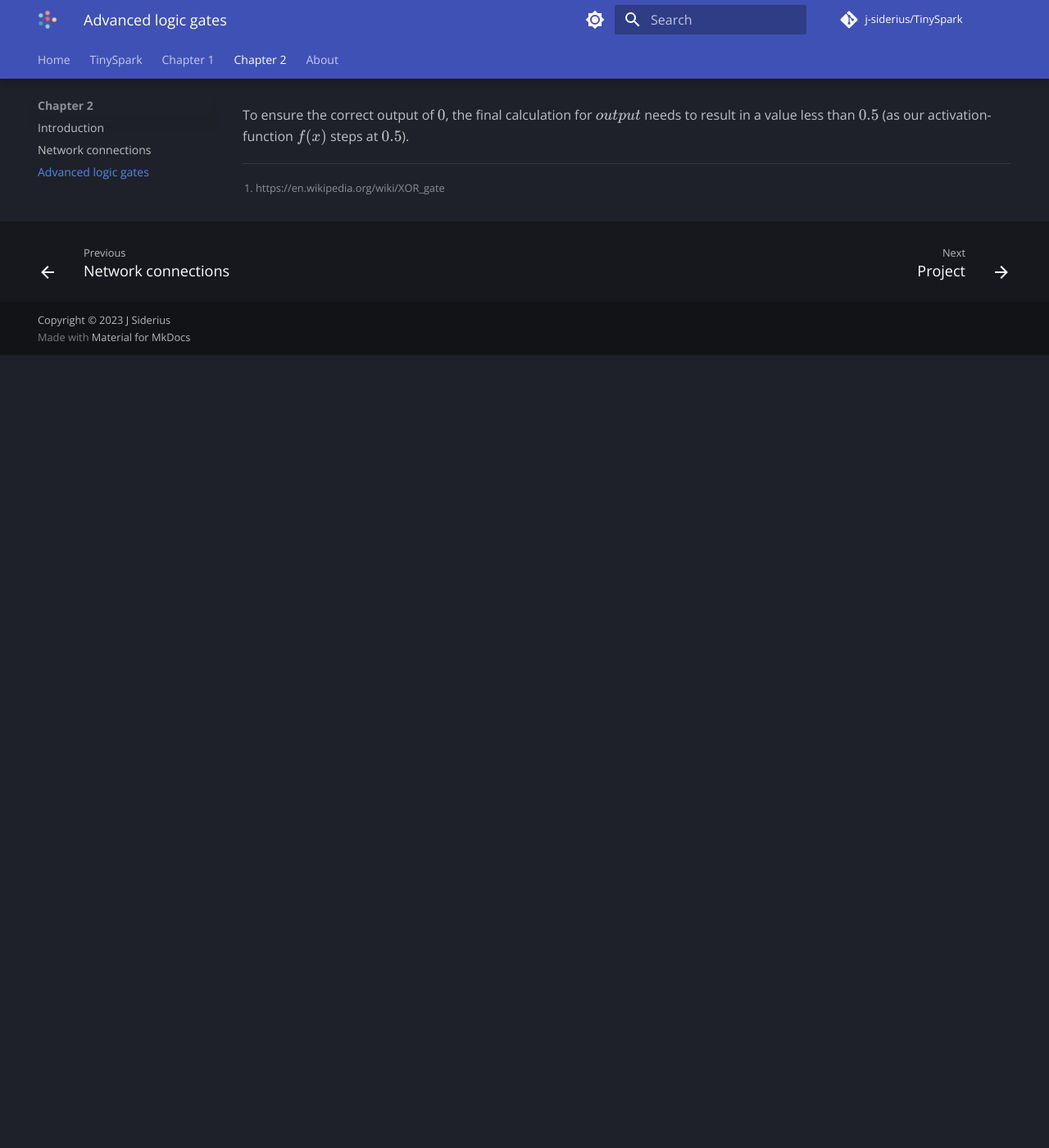
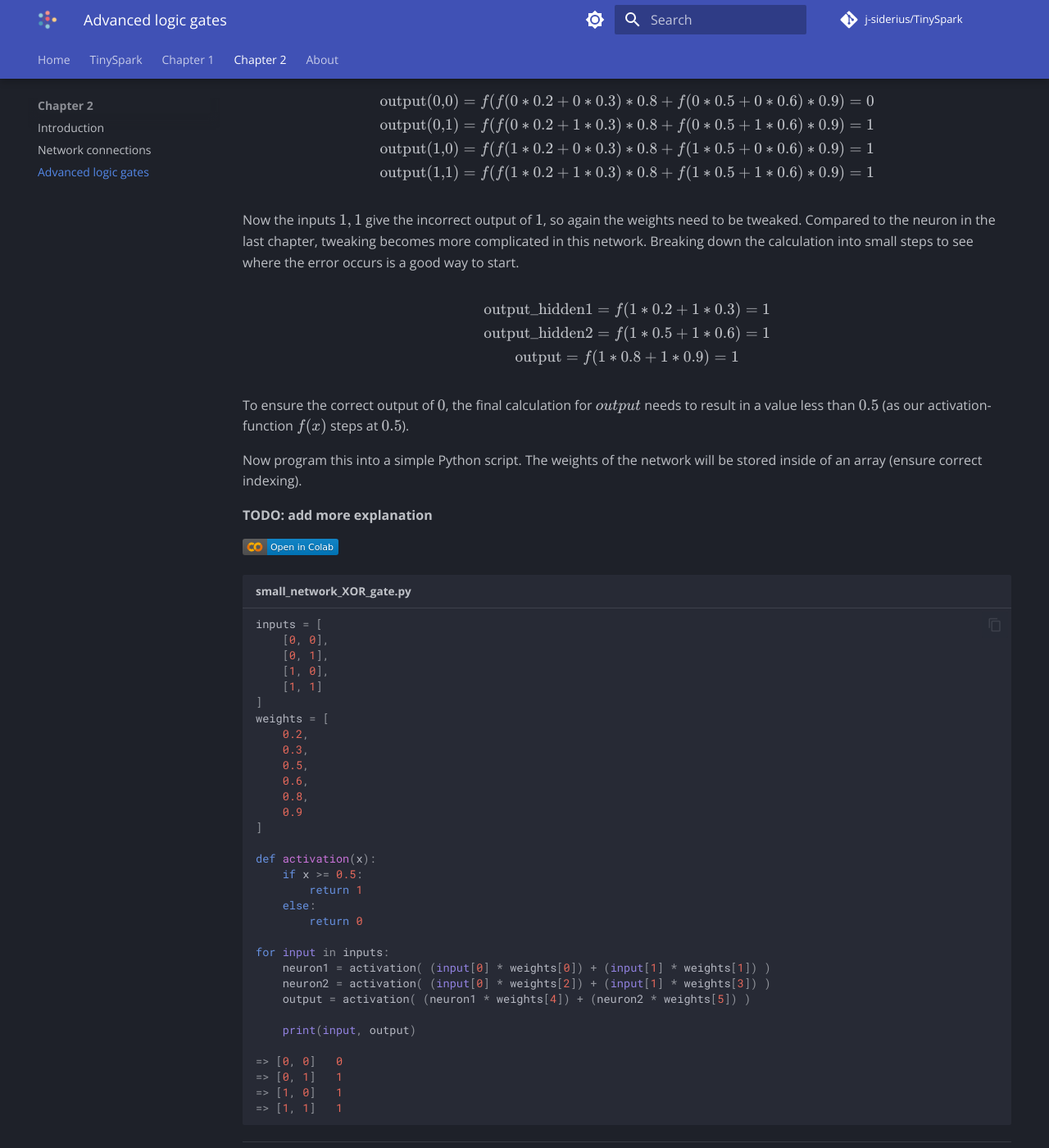
Before and after one commit to j-siderius/TinySpark, an MkDocs documentation site: the page built from docs/chapter2/xor_gate.md, in a window 1280 px wide and 1400 px high, scrolled down 1458 px. Shown: the whole window at 82% size. Built offline with MkDocs 1.6.1 and Material for MkDocs 9.7.7, drawn with Linux system fonts in a browser that asks for light colours; comment, search, counter and statistics services are not loaded; before the commit the page ends 1891 px from its top, so only the background shows below that.

Commit message:
Added code to CH2

````diff
--- a/docs/chapter2/xor_gate.md
+++ b/docs/chapter2/xor_gate.md
@@ -63,6 +65,47 @@ $$
 
 To ensure the correct output of $0$, the final calculation for $output$ needs to result in a value less than $0.5$ (as our activation-function $f(x)$ steps at $0.5$).
 
+Now program this into a simple Python script. The weights of the network will be stored inside of an array (ensure correct indexing).
+
+**TODO: add more explanation**
+
+[![Open In Colab](../assets/images/colab-badge.svg)](https://colab.research.google.com/drive/1n0ICeDesHq-a74yKYkdi2NV9295TgGCH#scrollTo=yqEmxnavsPhb)
+
+```python title="small_network_XOR_gate.py"
+inputs = [
+    [0, 0],
+    [0, 1],
+    [1, 0],
+    [1, 1]
+]
+weights = [
+    0.2,
+    0.3,
+    0.5,
+    0.6,
+    0.8,
+    0.9
+]
+
+def activation(x):
+    if x >= 0.5:
+        return 1
+    else:
+        return 0
+
+for input in inputs:
+    neuron1 = activation( (input[0] * weights[0]) + (input[1] * weights[1]) )
+    neuron2 = activation( (input[0] * weights[2]) + (input[1] * weights[3]) )
+    output = activation( (neuron1 * weights[4]) + (neuron2 * weights[5]) )
+
+    print(input, output)
+
+=> [0, 0]   0
+=> [0, 1]   1
+=> [1, 0]   1
+=> [1, 1]   1
+```
+
 <!-- Now the inputs $1,1$ give the incorrect output of 1, so again the weights need to be tweaked. In the last chapter, the weight tweaking was performed through intuition, however in this more complicated network, this becomes harder. If the networks grow even bigger, intuitively determining the change in weights needed to achieve the correct outputs turns into an impossible task.
 
 That's why in the next chapter, a new mathematical approach will be introduced to compute the needed changes to all weights.
````
Also changed, not shown: other parts of docs/chapter2/xor_gate.md (+3 -1 lines), docs/index.md (+1 -0 lines).
